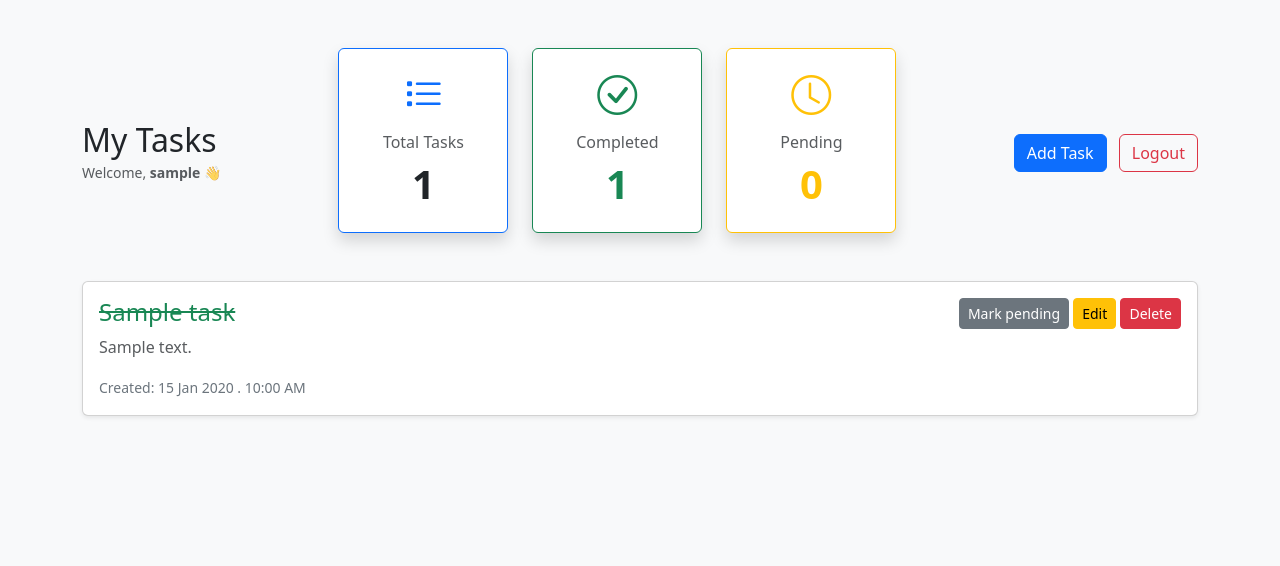
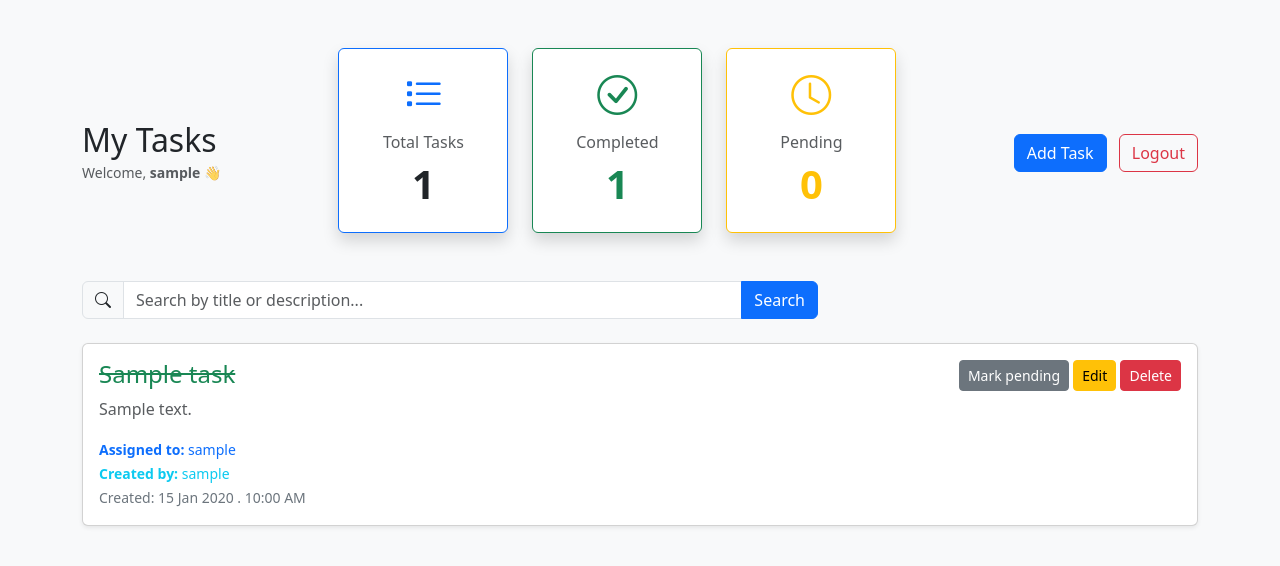
Before and after one commit to Nandhu11747/to-do, a Django app: page / in a window 1280 px wide. Shown: the top 566 px of the page. Run offline with Django 5.2, Linux system fonts and the light colour scheme; a user stored in the database is signed in; tables that the repository leaves empty hold one stand-in row (values such as "Sample post").

Commit message:
assigned to and search bar

```diff
--- a/todo/templates/todo/home.html
+++ b/todo/templates/todo/home.html
@@ -60,6 +60,43 @@
 
     </div>
 
+<div class="row mb-4">
+
+    <div class="col-md-8">
+
+        <form method="GET">
+
+            <div class="input-group">
+
+                <span class="input-group-text">
+                    <i class="bi bi-search"></i>
+                </span>
+
+                <input
+                    type="text"
+                    class="form-control"
+                    name="q"
+                    placeholder="Search by title or description..."
+                    value="{{ query }}">
+
+                <button class="btn btn-primary">
+                    Search
+                </button>
+
+                {% if query %}
+                    <a href="{% url 'home' %}" class="btn btn-outline-secondary">
+                        Clear
+                    </a>
+                {% endif %}
+
+            </div>
+
+        </form>
+
+    </div>
+
+</div>
+
     {% for task in tasks %}
 
     <div class="card mb-3 shadow-sm">
@@ -81,6 +118,18 @@
                     <p class="text-muted">
                         {{ task.description }}
                     </p>
+
+                    {% if request.user.is_superuser %}
+                        <small class="text-primary">
+                            <strong>Assigned to:</strong> {{ task.assigned_to.username }}
+                        </small>
+                        <br>
+
+                        <small class="text-info">
+                            <strong>Created by:</strong> {{ task.created_by.username }}
+                        </small>
+                        <br>
+                    {% endif %}
 
                     <small class="text-secondary">
                         Created:
--- a/todo/views.py
+++ b/todo/views.py
@@ -5,6 +5,7 @@ from django.shortcuts import render, redirect
 from django.shortcuts import get_object_or_404
 from .models import Task
 from .forms import TaskForm
+from django.db.models import Q
 
 @login_required
 def home(request):
@@ -12,14 +13,27 @@ def home(request):
     if request.user.is_superuser:
         tasks = Task.objects.filter(
             created_by=request.user
-        ).order_by("-created_at")
+        )
+        query = request.GET.get("q", "").strip()
+        if query:
+            tasks = tasks.filter(
+                Q(title__icontains=query) | Q(description__icontains=query)
+            )
+        tasks = tasks.order_by("-created_at")
     else:
         tasks = Task.objects.filter(
             assigned_to=request.user
-        ).order_by("-created_at")
+        )
+        query = request.GET.get("q", "").strip()
+        if query:
+            tasks = tasks.filter(
+                Q(title__icontains=query) | Q(description__icontains=query)
+            )
+        tasks = tasks.order_by("-created_at")
 
     context = {
         "tasks": tasks,
+        "query": query,
         "total_tasks": tasks.count(),
         "completed_tasks": tasks.filter(completed=True).count(),
         "pending_tasks": tasks.filter(completed=False).count(),
```
